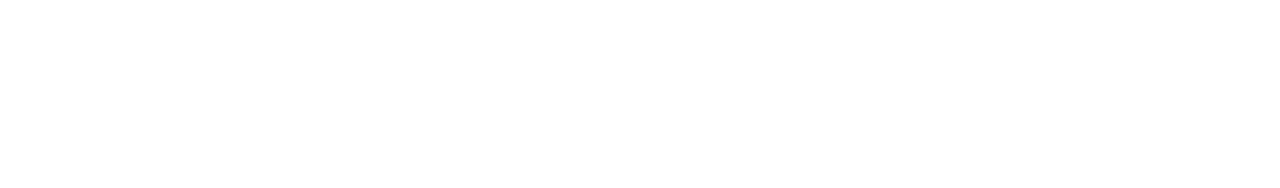
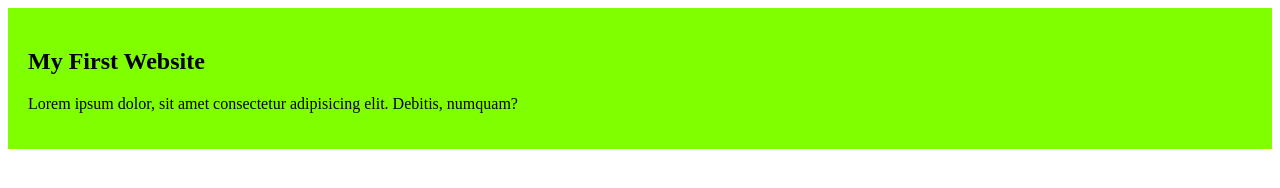
Before and after one commit to jaforis/my-simple-website1, a plain HTML site: page index.html in a window 1280 px wide. Drawn offline with Linux system fonts and the light colour scheme.

Commit message:
added the first blog

```diff
--- a/index.html
+++ b/index.html
@@ -4,8 +4,12 @@
     <meta charset="UTF-8">
     <meta name="viewport" content="width=device-width, initial-scale=1.0">
     <title>My Simple Website </title>
+    <link rel="stylesheet" href="styles/blog.css">
 </head>
 <body>
-
+ <div>
+  <h2>My First Website</h2>
+  <p>Lorem ipsum dolor, sit amet consectetur adipisicing elit. Debitis, numquam?</p>
+ </div>
 </body>
 </html>
--- /dev/null
+++ b/styles/blog.css
@@ -0,0 +1,4 @@
+div{
+    background-color: chartreuse;
+    padding: 20px;
+}
```
